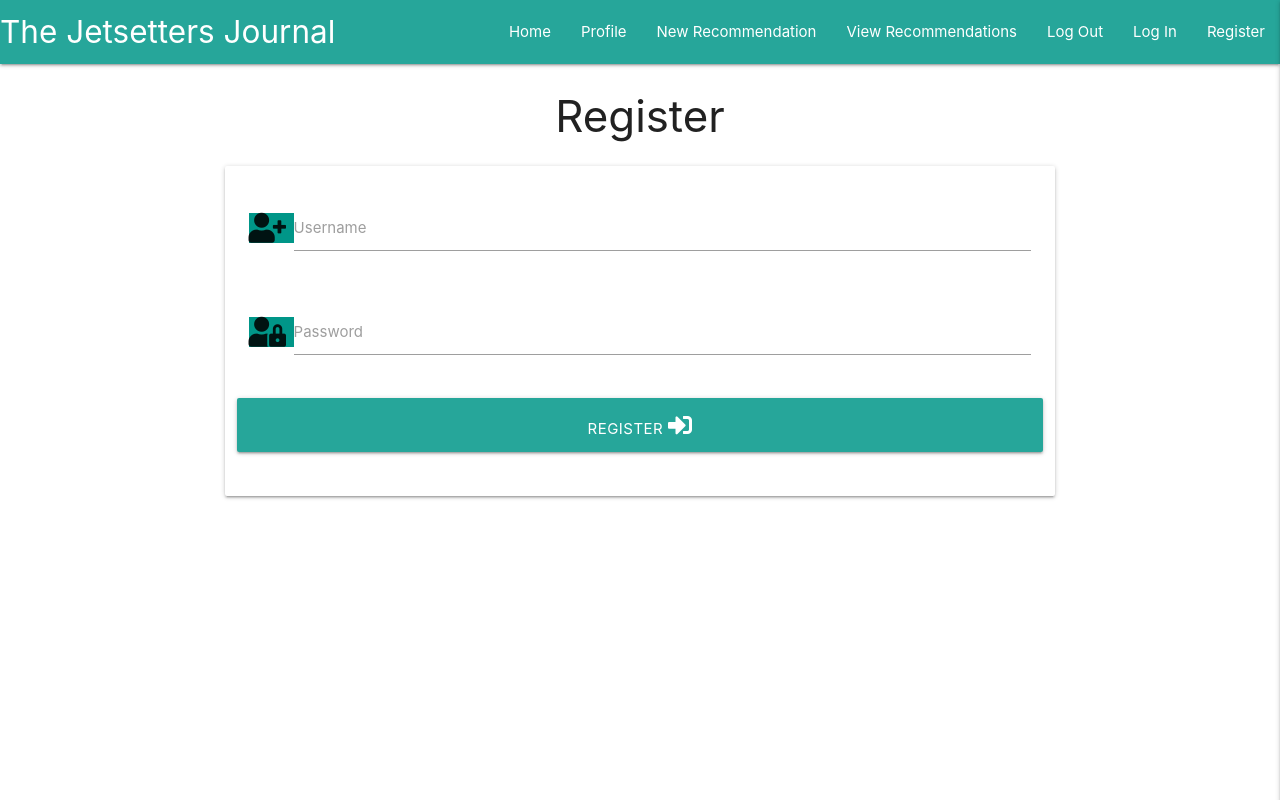
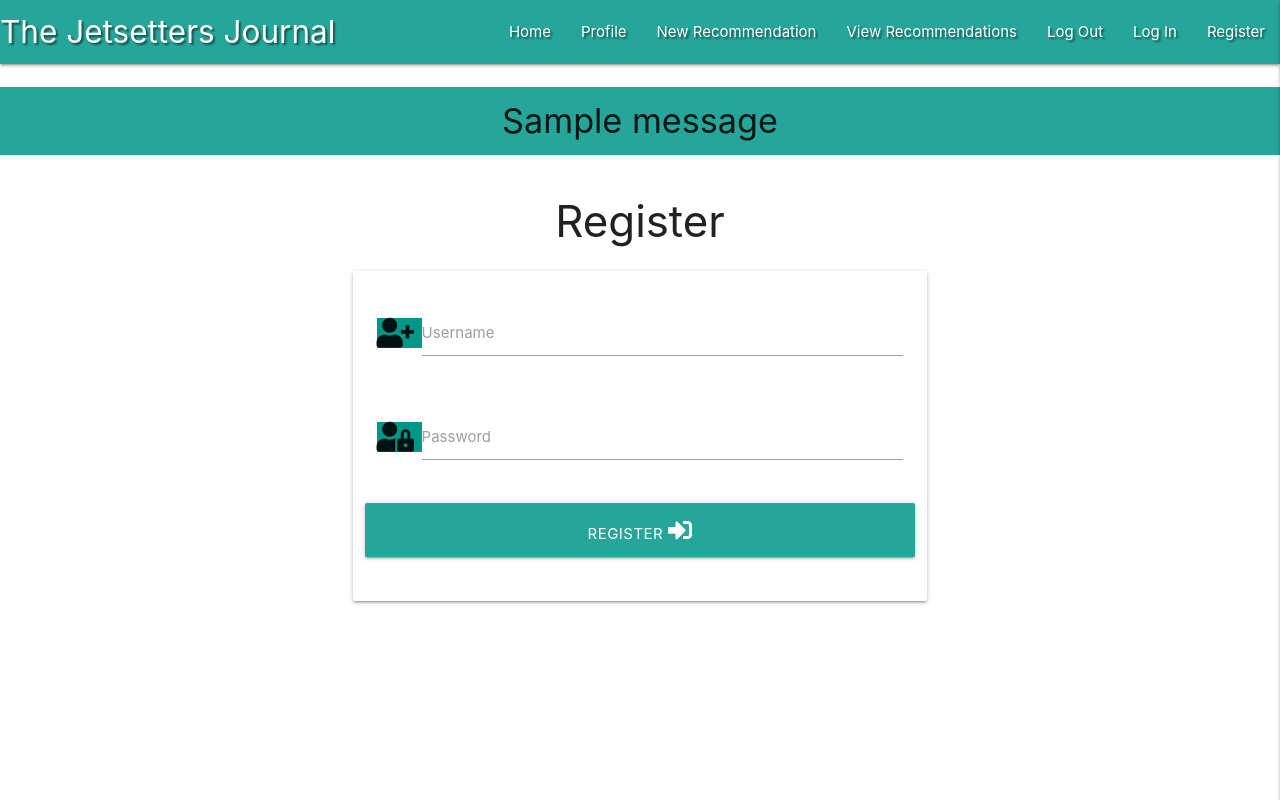
Before and after one commit to sian504/jetsetters-journal, a Flask app: page /register in a window 1280 px wide. Run offline with Flask 2, Linux system fonts and the light colour scheme; one stand-in notice (Sample message) is shown; some libraries are stand-ins or nearby versions.

Commit message:
Added defensive programming to registration page

```diff
--- /dev/null
+++ b/static/css/style.css
@@ -0,0 +1,13 @@
+/* Text */
+
+.center-text {
+    text-align: center;
+}
+
+.text-shadow {
+    text-shadow: 2px 2px 2px rgba(0, 0, 0, 0.5);
+}
+
+.flashes h4 {
+    line-height: 2;
+}
--- a/templates/base.html
+++ b/templates/base.html
@@ -41,12 +41,29 @@
                     <li><a href="#">Log Out</a></li>
                     <li><a href="#">Log In</a></li>
                     <li><a href="{{ url_for('register') }}">Register</a></li>
+
             </ul>
         </header>
 
+        <section>
+            {% with messages = get_flashed_messages() %}
+                {% if messages %}
+                    {% for message in messages %}
+                        <div class="row flashes">
+                            <h4 class="teal lighten-1 center-align">{{ message }}</h4>
+                        </div>
+                    {% endfor %}
+                {% endif %}
+            {% endwith %}
+        </section>
 
-        {% block content %}
-        {% endblock %}
+        <main class="container">
+
+            {% block content %}
+            {% endblock %}
+
+        </main>
+
         <script src="https://code.jquery.com/jquery-3.5.1.min.js"></script>
         <script src="https://cdnjs.cloudflare.com/ajax/libs/materialize/1.0.0/js/materialize.min.js"></script>
         <script src="{{ url_for('static', filename='js/script.js') }}"></script>
--- a/templates/register.html
+++ b/templates/register.html
@@ -9,14 +9,16 @@
                 <div class="row">
                     <div class="input-field col s12">
                         <i class="fas fa-user-plus prefix teal lighten-1-text text-darken-4"></i>
-                        <input id="username" name="username" type="text" class="validate">
+                        <input id="username" name="username" type="text" minlength="5"
+                            maxlength="15" pattern="^[a-zA-Z0-9]{5,15}$" class="validate" required>
                         <label for="username">Username</label>
                     </div>
                 </div>
                 <div class="row">
                     <div class="input-field col s12">
                         <i class="fas fa-user-lock prefix teal lighten-1-text text-darken-4"></i>
-                        <input id="password" name="password" type="password" class="validate">
+                        <input id="password" name="password" type="password" minlength="5"
+                            maxlength="15" pattern="^[a-zA-Z0-9]{5,15}$" class="validate" required>
                         <label for="password">Password</label>
                     </div>
                 </div>
```
